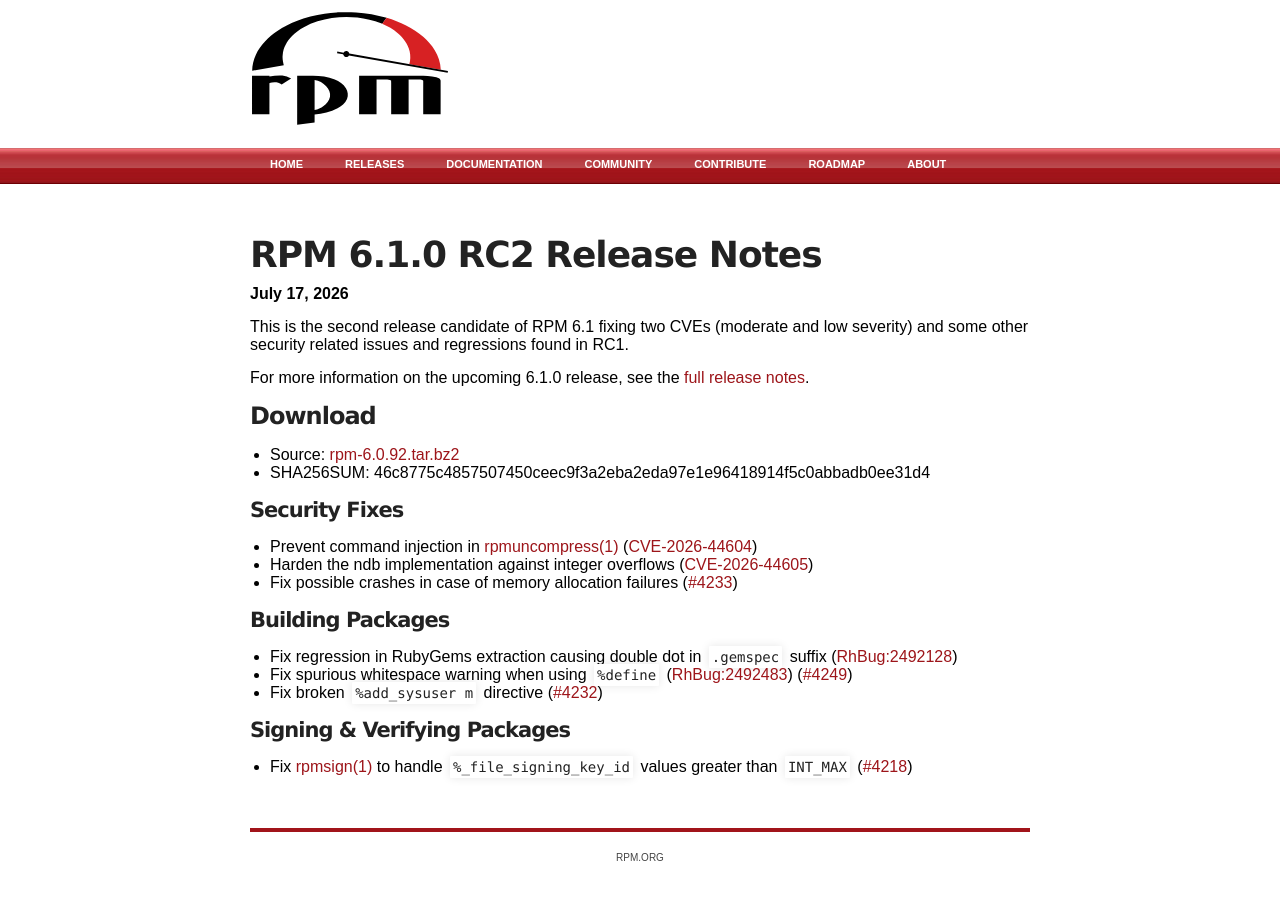
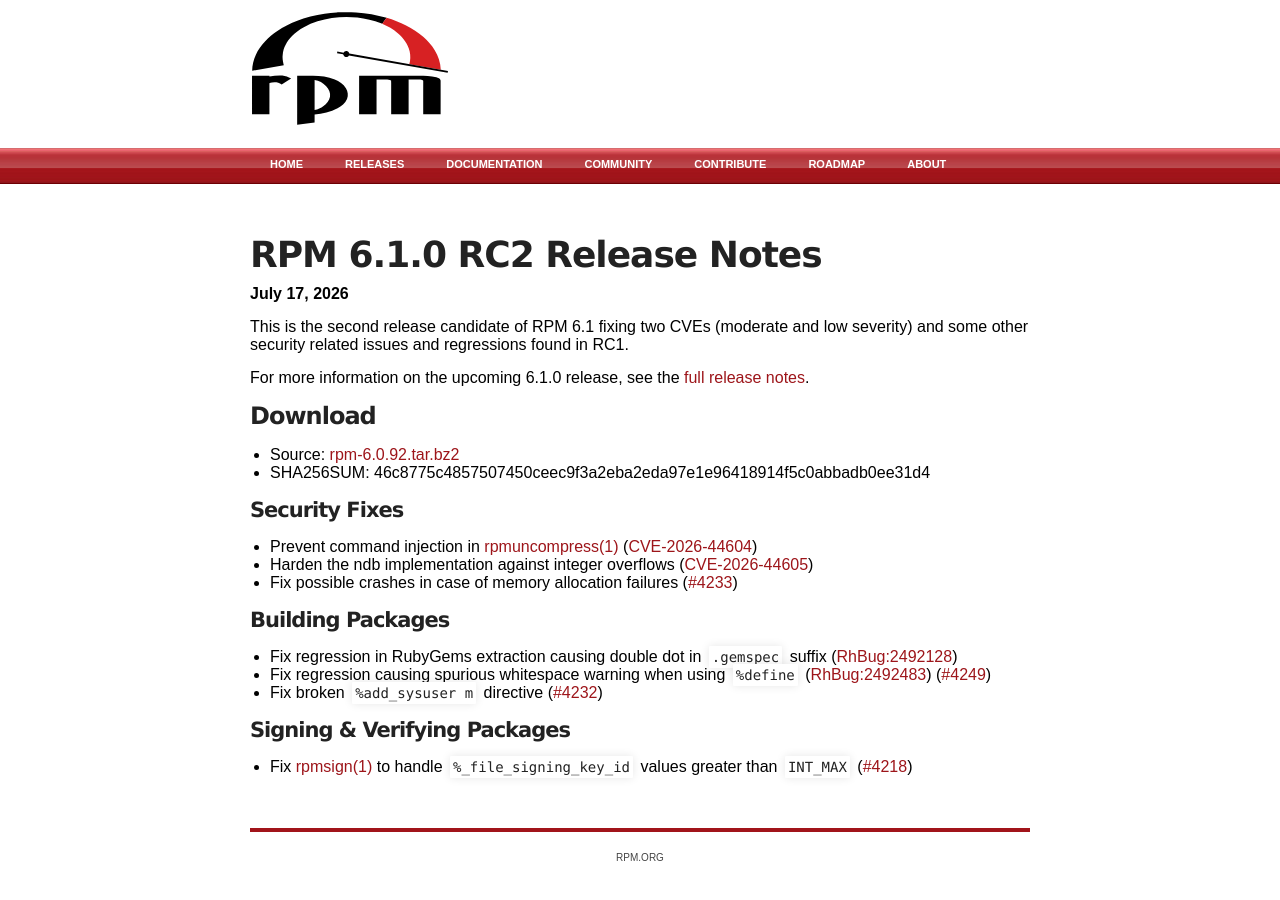
Before and after one commit to rpm-software-management/rpm-web, a Jekyll site: the page built from _releases/6.0.92.md, in a window 1280 px wide. Built offline with Jekyll 4.4.1, drawn with Linux system fonts in a browser that asks for light colours.

Commit message:
Fix up an entry in 6.1.0 RC2 release notes

```diff
--- a/_releases/6.0.92.md
+++ b/_releases/6.0.92.md
@@ -19,7 +19,8 @@ summary:
 # Building Packages
 * Fix regression in RubyGems extraction causing double dot in `.gemspec` suffix
   (RhBug:2492128)
-* Fix spurious whitespace warning when using `%define` (RhBug:2492483) (#4249)
+* Fix regression causing spurious whitespace warning when using `%define`
+  (RhBug:2492483) (#4249)
 * Fix broken `%add_sysuser m` directive (#4232)
 
 # Signing & Verifying Packages
```
